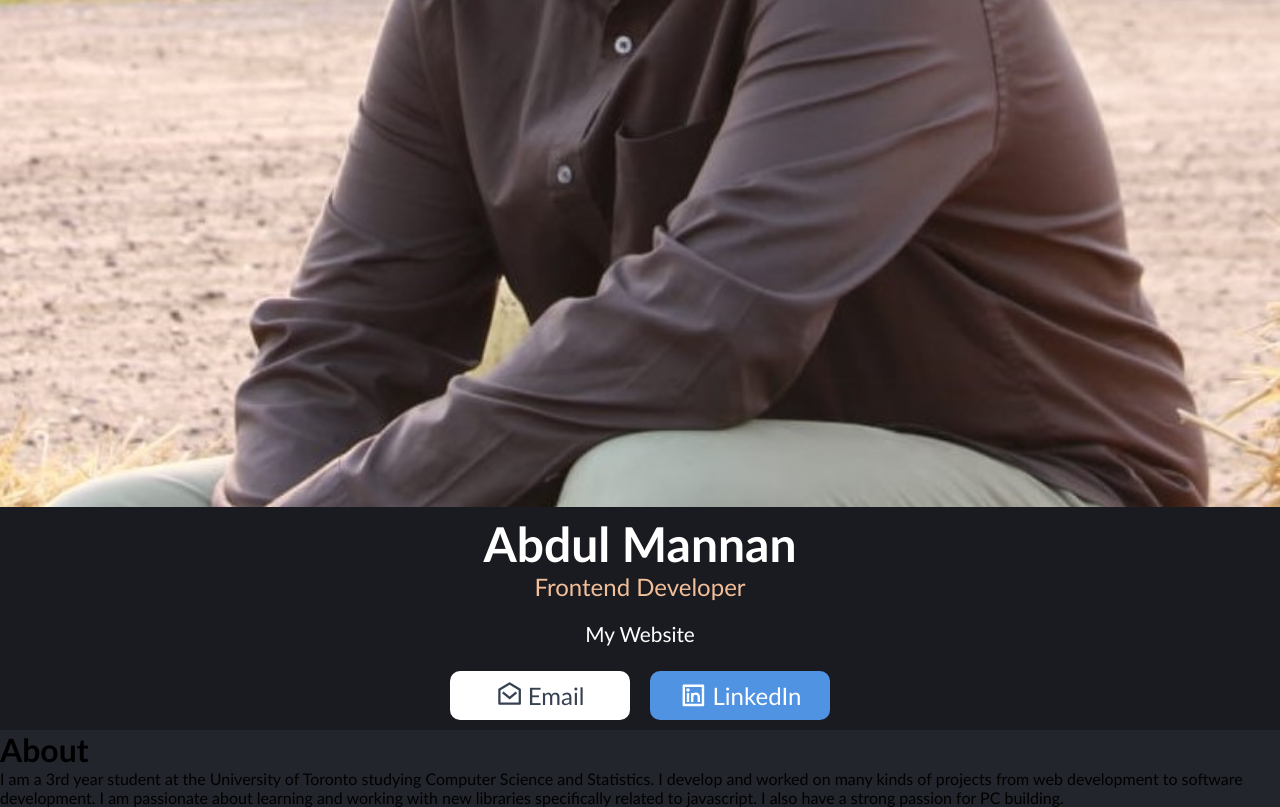
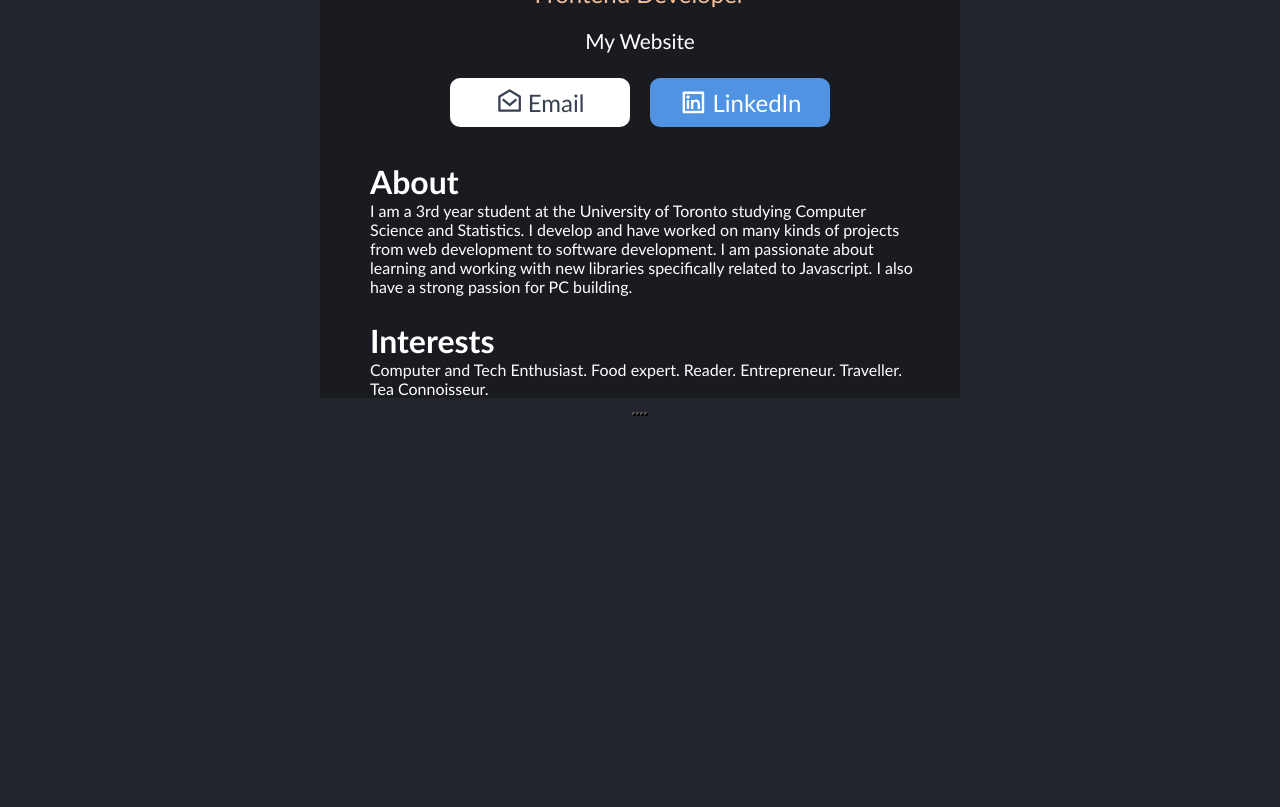
Before and after one commit to dyerfire9/Digital-Business-Card, a React (Create React App) app: page / in a window 1280 px wide. Shown: the part 680-1487 px from the top of the page. After the commit the page ends 1097 px from the top, so only its background shows below. Built offline with nearby package versions, Linux system fonts and the light colour scheme.

Commit message:
Completed About and Interests  section

```diff
--- a/src/App.js
+++ b/src/App.js
@@ -2,12 +2,15 @@ import Info from "./components/Info";
 import About from "./components/About";
 import Interests from "./components/Interests";
 import Socials from "./components/Socials";
+import "./style.css";
 
 export default function App() {
   return (
     <div className="container">
       <Info/>
       <About/>
+      <Interests/>
+      <Socials/>
     </div>
   );
 }
--- a/src/components/About.jsx
+++ b/src/components/About.jsx
@@ -1,10 +1,12 @@
+import "./styles.css";
 
-export default function Interests() {
+
+export default function About() {
     return (
-        <div>
+        <div className="desc">
             <h1>About</h1>
-            <p>I am a 3rd year student at the University of Toronto studying Computer Science and Statistics. I develop and worked on many kinds of projects
-                from web development to software development. I am passionate about learning and working with new libraries specifically related to javascript.
+            <p>I am a 3rd year student at the University of Toronto studying Computer Science and Statistics. I develop and have worked on many kinds of projects
+                from web development to software development. I am passionate about learning and working with new libraries specifically related to Javascript.
                 I also have a strong passion for PC building.
             </p>
         </div>
--- a/src/components/Interests.jsx
+++ b/src/components/Interests.jsx
@@ -2,6 +2,9 @@
 
 export default function Interests() {
     return (
-        <h1>Interests</h1>
+        <div className="desc">
+            <h1>Interests</h1>
+            <p> Computer and Tech Enthusiast. Food expert. Reader. Entrepreneur. Traveller. Tea Connoisseur.</p>
+        </div>
     )
 }
--- a/src/components/Socials.jsx
+++ b/src/components/Socials.jsx
@@ -0,0 +1,13 @@
+
+
+export default function Socials() {
+    return (
+        <div className="socials">
+            <button className=""></button>
+            <button className=""></button>
+            <button className=""></button>
+            <button className=""></button>
+        </div>
+    )
+
+}
--- a/src/style.css
+++ b/src/style.css
@@ -0,0 +1,10 @@
+.container {
+    text-align: center;
+    background-color: #1A1B21;
+    width: 50%;
+    margin: 0 auto;
+    padding: 0;
+    border-radius:15px;
+    font-family: 'Trebuchet MS', 'Lucida Sans Unicode', 'Lucida Grande', 'Lucida Sans', Arial, sans-serif;
+    font-size: 100%;
+  }
```
